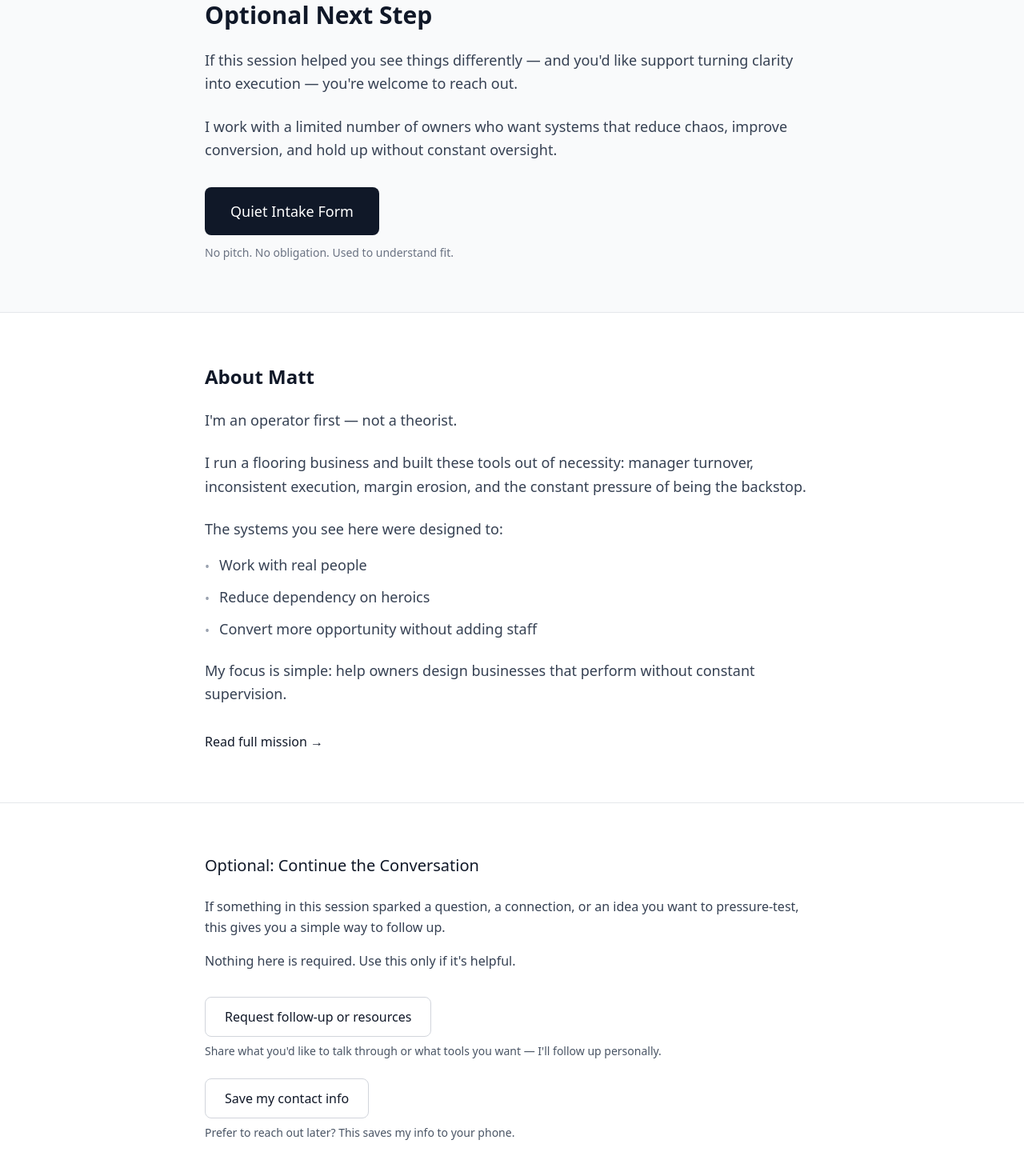
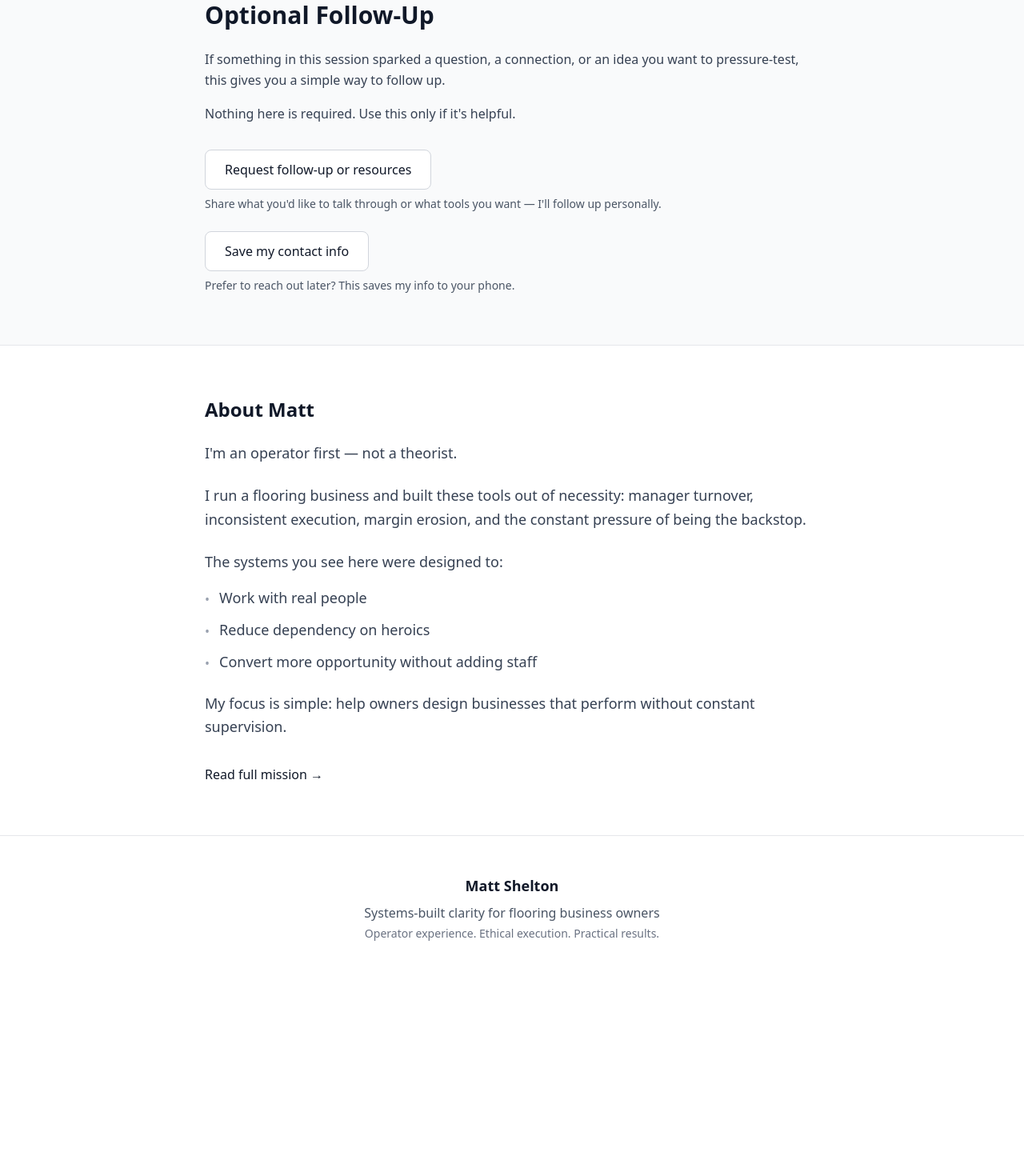
Before and after one commit to mshelton325/My-Website, a React (Vite) app: page /education-day in a window 1280 px wide. Shown: the part 2920-4390 px from the top of the page at 80% size. After the commit the page ends 4145 px from the top, so only its background shows below. Built offline with nearby package versions, Linux system fonts and the light colour scheme.

Commit message:
Merge optional sections into single 'Optional Follow-Up' section after Step 3; update vCard title

```diff
--- a/src/pages/EducationDay.jsx
+++ b/src/pages/EducationDay.jsx
@@ -223,31 +223,50 @@ export default function EducationDay() {
         </div>
       </section>
 
-      {/* OPTIONAL NEXT STEP */}
+      {/* OPTIONAL FOLLOW-UP */}
       <section className="py-16 px-4 bg-gray-50">
         <div className="max-w-3xl mx-auto">
           <h2 className="text-2xl md:text-3xl font-bold text-gray-900 mb-6">
-            Optional Next Step
+            Optional Follow-Up
           </h2>
 
-          <p className="text-lg text-gray-700 mb-6 leading-relaxed">
-            If this session helped you see things differently — and you'd like support turning clarity into execution — you're welcome to reach out.
+          <p className="text-base text-gray-700 mb-4 leading-relaxed">
+            If something in this session sparked a question, a connection, or an idea you want to pressure-test, this gives you a simple way to follow up.
           </p>
 
-          <p className="text-lg text-gray-700 mb-8 leading-relaxed">
-            I work with a limited number of owners who want systems that reduce chaos, improve conversion, and hold up without constant oversight.
+          <p className="text-base text-gray-700 mb-8 leading-relaxed">
+            Nothing here is required. Use this only if it's helpful.
           </p>
 
-          <div>
-            <a
-              href="/private-note"
-              className="inline-block bg-gray-900 text-white px-8 py-4 rounded-lg text-lg font-medium hover:bg-gray-800 transition-colors"
-            >
-              Quiet Intake Form
-            </a>
-            <p className="text-sm text-gray-500 mt-3">
-              No pitch. No obligation. Used to understand fit.
-            </p>
+          <div className="space-y-6">
+            {/* Primary: Google Form */}
+            <div>
+              <a
+                href="https://forms.gle/wmRC3FWVHirc35QT9"
+                target="_blank"
+                rel="noopener noreferrer"
+                className="inline-block border border-gray-300 bg-white text-gray-900 px-6 py-3 rounded-lg text-base font-medium hover:bg-gray-50 transition-colors"
+              >
+                Request follow-up or resources
+              </a>
+              <p className="text-sm text-gray-600 mt-2">
+                Share what you'd like to talk through or what tools you want — I'll follow up personally.
+              </p>
+            </div>
+
+            {/* Secondary: Save Contact */}
+            <div>
+              <a
+                href="/Matt-Shelton-Contact.vcf"
+                download
+                className="inline-block border border-gray-300 bg-white text-gray-900 px-6 py-3 rounded-lg text-base font-medium hover:bg-gray-50 transition-colors"
+              >
+                Save my contact info
+              </a>
+              <p className="text-sm text-gray-600 mt-2">
+                Prefer to reach out later? This saves my info to your phone.
+              </p>
+            </div>
           </div>
         </div>
       </section>
@@ -307,54 +326,6 @@ export default function EducationDay() {
         </div>
       </section>
 
-      {/* OPTIONAL FOLLOW-UP SECTION */}
-      <section className="py-16 px-4 border-t border-gray-200">
-        <div className="max-w-3xl mx-auto">
-          <h2 className="text-xl font-medium text-gray-900 mb-6">
-            Optional: Continue the Conversation
-          </h2>
-
-          <p className="text-base text-gray-700 mb-4 leading-relaxed">
-            If something in this session sparked a question, a connection, or an idea you want to pressure-test, this gives you a simple way to follow up.
-          </p>
-
-          <p className="text-base text-gray-700 mb-8 leading-relaxed">
-            Nothing here is required. Use this only if it's helpful.
-          </p>
-
-          <div className="space-y-6">
-            {/* Action 1: Google Form */}
-            <div>
-              <a
-                href="https://forms.gle/wmRC3FWVHirc35QT9"
-                target="_blank"
-                rel="noopener noreferrer"
-                className="inline-block border border-gray-300 bg-white text-gray-900 px-6 py-3 rounded-lg text-base font-medium hover:bg-gray-50 transition-colors"
-              >
-                Request follow-up or resources
-              </a>
-              <p className="text-sm text-gray-600 mt-2">
-                Share what you'd like to talk through or what tools you want — I'll follow up personally.
-              </p>
-            </div>
-
-            {/* Action 2: Save Contact */}
-            <div>
-              <a
-                href="/Matt-Shelton-Contact.vcf"
-                download
-                className="inline-block border border-gray-300 bg-white text-gray-900 px-6 py-3 rounded-lg text-base font-medium hover:bg-gray-50 transition-colors"
-              >
-                Save my contact info
-              </a>
-              <p className="text-sm text-gray-600 mt-2">
-                Prefer to reach out later? This saves my info to your phone.
-              </p>
-            </div>
-          </div>
-        </div>
-      </section>
-
       {/* FOOTER */}
       <footer className="py-12 px-4 bg-white border-t border-gray-200">
         <div className="max-w-3xl mx-auto text-center">
```
Also changed, not shown: 1 other file (tests, documents, lock files or other folders).
